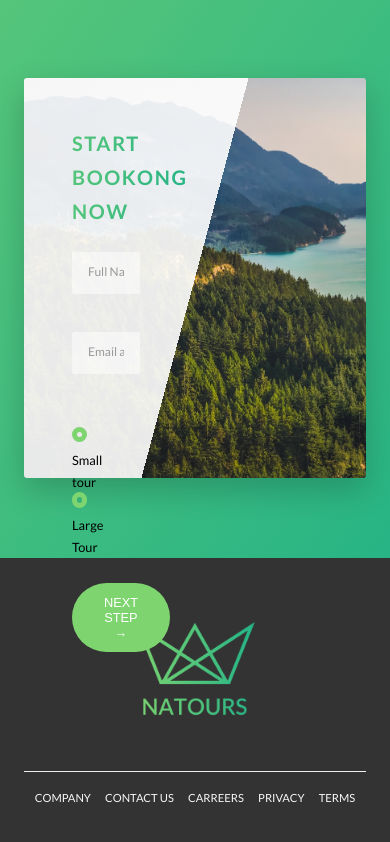
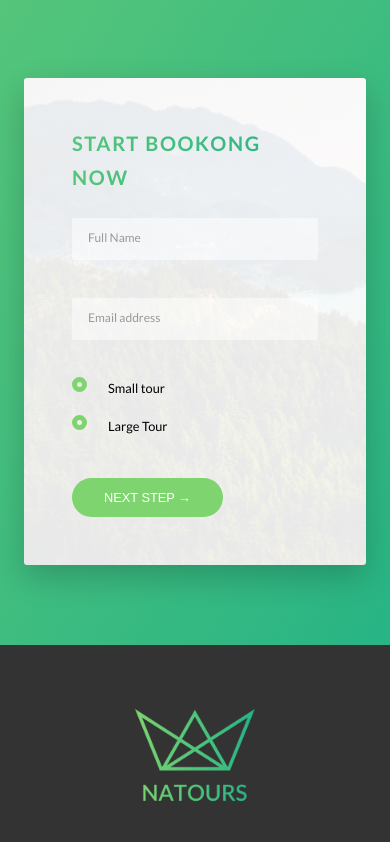
Before and after one commit to romanstr-code/Css_Sass_Course, a website: page index.html in a window 390 px wide. Shown: the part 5663-6505 px from the top of the page. Drawn offline with Linux system fonts and the light colour scheme.

Commit message:
added media q for form so it will be responsive on tablet landscape and portrait

```diff
--- a/sass/components/_form.scss
+++ b/sass/components/_form.scss
@@ -19,6 +19,11 @@
         width: 90%;
         display: block;
         transition: all .3s;
+
+        // media q
+        @include respond(tab-port) {
+            width: 100%;
+        }
 
 
         // The browser not give outline by default
@@ -63,6 +68,12 @@
      &__radio-group {
         width: 49%; // radio buttons sticks side by side
         display: inline-block;// blocks inline the element
+
+        // media q
+        @include respond(tab-port) {
+            width: 100%;
+            margin-bottom: 2rem;
+        }
      }
 
      //radio input / hide radio element
--- a/sass/pages/_home.scss
+++ b/sass/pages/_home.scss
@@ -99,10 +99,39 @@
 
 
 
-    height: 50rem;
+    // Media Q tab landscape
+    @include respond (tab-land) {
+        background-image: linear-gradient(105deg,
+            rgba($color-white, .9) 0%,
+            rgba($color-white, .9) 65%,
+            transparent 65%),
+        url(/img/nat-10.jpg);
+        background-size: cover;
+
+    }
+
+    // MEDIA Q 900
+    @include respond(tab-port) {
+        background-image: linear-gradient(to right,
+            rgba($color-white, .9) 0%,
+            rgba($color-white, .9) 100%),
+        url(/img/nat-10.jpg);
+    }
 
     &__form {
         width: 50%;// It takes 50% of the entire box
         padding: 6rem;
+
+        // media q
+
+        @include respond(tab-land) {
+            width: 65%;
+        }
+
+        // media q tab port
+        @include respond(tab-port) {
+            width: 100%;
+        }
+
     }
 }
```
Also changed, not shown: css/style.css.
